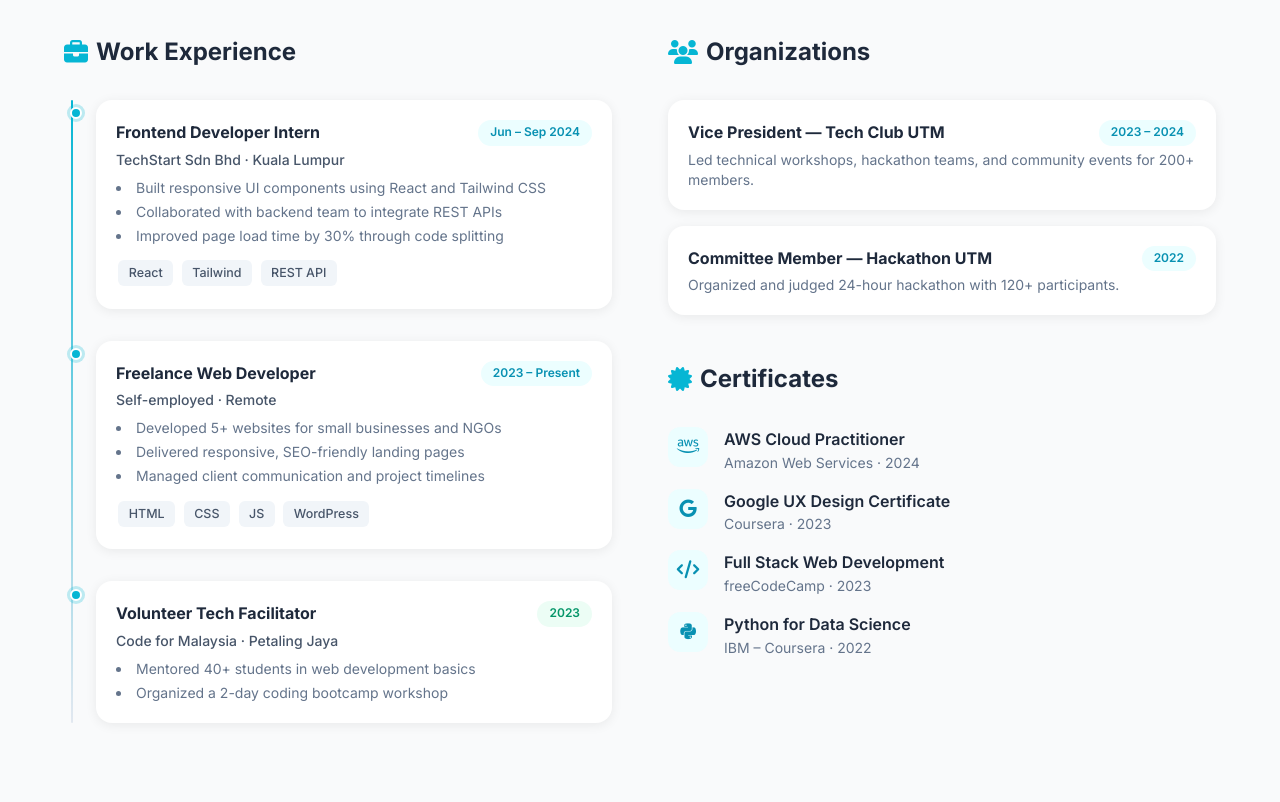
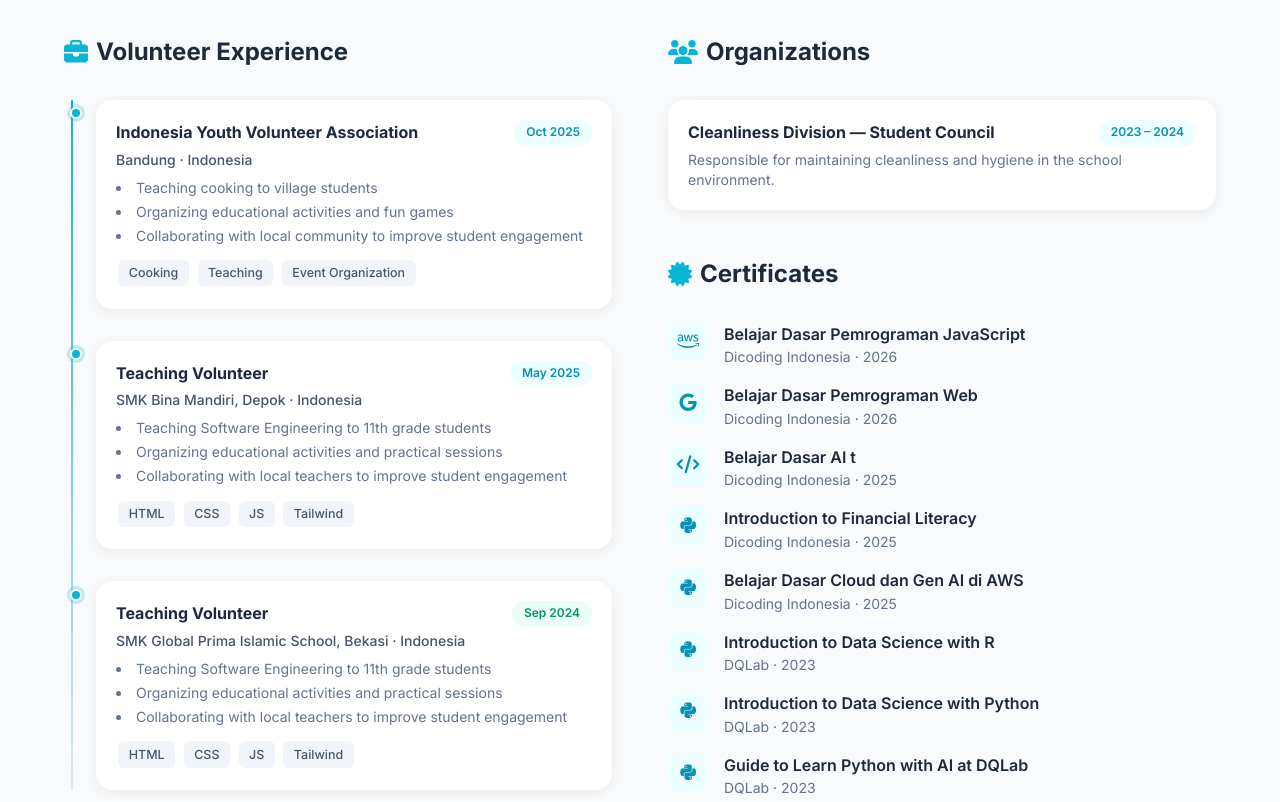
Before and after one commit to ammaribrahim-rpl/portfolio-AMMAR, a website: page pages/experience.html in a window 1280 px wide. Shown: the part 320-1122 px from the top of the page. Drawn offline with Linux system fonts and the light colour scheme.

Commit message:
feat: change contain

```diff
--- a/pages/experience.html
+++ b/pages/experience.html
@@ -60,29 +60,29 @@
     <section class="py-16 px-6 pb-20">
         <div class="max-w-6xl mx-auto grid md:grid-cols-2 gap-14">
 
-            <!-- LEFT: Work Experience + Freelance -->
+            <!-- LEFT: Volunteer Experience + Freelance -->
             <div class="animate-on-scroll">
                 <h2 class="text-2xl font-bold mb-8 flex items-center gap-2">
-                    <i class="fa-solid fa-briefcase text-cyan-500"></i> Work Experience
+                    <i class="fa-solid fa-briefcase text-cyan-500"></i> Volunteer Experience
                 </h2>
                 <div class="timeline">
 
                     <div class="timeline-item">
                         <div class="card p-5">
                             <div class="flex justify-between flex-wrap gap-2 mb-1">
-                                <span class="font-bold text-slate-800">Frontend Developer Intern</span>
-                                <span class="text-xs bg-cyan-50 text-cyan-600 font-semibold px-3 py-1 rounded-full">Jun
-                                    – Sep 2024</span>
+                                <span class="font-bold text-slate-800">Indonesia Youth Volunteer Association</span>
+                                <span class="text-xs bg-cyan-50 text-cyan-600 font-semibold px-3 py-1 rounded-full">Oct
+                                    2025</span>
                             </div>
-                            <p class="text-slate-600 text-sm font-medium mb-2">TechStart Sdn Bhd · Kuala Lumpur</p>
+                            <p class="text-slate-600 text-sm font-medium mb-2">Bandung · Indonesia</p>
                             <ul class="text-slate-500 text-sm space-y-1 list-disc list-inside">
-                                <li>Built responsive UI components using React and Tailwind CSS</li>
-                                <li>Collaborated with backend team to integrate REST APIs</li>
-                                <li>Improved page load time by 30% through code splitting</li>
+                                <li>Teaching cooking to village students</li>
+                                <li>Organizing educational activities and fun games</li>
+                                <li>Collaborating with local community to improve student engagement</li>
                             </ul>
                             <div class="flex flex-wrap gap-1 mt-3">
-                                <span class="tag">React</span><span class="tag">Tailwind</span><span class="tag">REST
-                                    API</span>
+                                <span class="tag">Cooking</span><span class="tag">Teaching</span><span class="tag">Event
+                                    Organization</span>
                             </div>
                         </div>
                     </div>
@@ -90,19 +90,19 @@
                     <div class="timeline-item">
                         <div class="card p-5">
                             <div class="flex justify-between flex-wrap gap-2 mb-1">
-                                <span class="font-bold text-slate-800">Freelance Web Developer</span>
-                                <span class="text-xs bg-cyan-50 text-cyan-600 font-semibold px-3 py-1 rounded-full">2023
-                                    – Present</span>
+                                <span class="font-bold text-slate-800">Teaching Volunteer</span>
+                                <span class="text-xs bg-cyan-50 text-cyan-600 font-semibold px-3 py-1 rounded-full">May
+                                    2025</span>
                             </div>
-                            <p class="text-slate-600 text-sm font-medium mb-2">Self-employed · Remote</p>
+                            <p class="text-slate-600 text-sm font-medium mb-2">SMK Bina Mandiri, Depok · Indonesia</p>
                             <ul class="text-slate-500 text-sm space-y-1 list-disc list-inside">
-                                <li>Developed 5+ websites for small businesses and NGOs</li>
-                                <li>Delivered responsive, SEO-friendly landing pages</li>
-                                <li>Managed client communication and project timelines</li>
+                                <li>Teaching Software Engineering to 11th grade students</li>
+                                <li>Organizing educational activities and practical sessions</li>
+                                <li>Collaborating with local teachers to improve student engagement</li>
                             </ul>
                             <div class="flex flex-wrap gap-1 mt-3">
                                 <span class="tag">HTML</span><span class="tag">CSS</span><span
-                                    class="tag">JS</span><span class="tag">WordPress</span>
+                                    class="tag">JS</span><span class="tag">Tailwind</span>
                             </div>
                         </div>
                     </div>
@@ -110,15 +110,22 @@
                     <div class="timeline-item">
                         <div class="card p-5">
                             <div class="flex justify-between flex-wrap gap-2 mb-1">
-                                <span class="font-bold text-slate-800">Volunteer Tech Facilitator</span>
+                                <span class="font-bold text-slate-800">Teaching Volunteer</span>
                                 <span
-                                    class="text-xs bg-emerald-50 text-emerald-600 font-semibold px-3 py-1 rounded-full">2023</span>
+                                    class="text-xs bg-emerald-50 text-emerald-600 font-semibold px-3 py-1 rounded-full">Sep
+                                    2024</span>
                             </div>
-                            <p class="text-slate-600 text-sm font-medium mb-2">Code for Malaysia · Petaling Jaya</p>
+                            <p class="text-slate-600 text-sm font-medium mb-2">SMK Global Prima Islamic School, Bekasi ·
+                                Indonesia</p>
                             <ul class="text-slate-500 text-sm space-y-1 list-disc list-inside">
-                                <li>Mentored 40+ students in web development basics</li>
-                                <li>Organized a 2-day coding bootcamp workshop</li>
+                                <li>Teaching Software Engineering to 11th grade students</li>
+                                <li>Organizing educational activities and practical sessions</li>
+                                <li>Collaborating with local teachers to improve student engagement</li>
                             </ul>
+                            <div class="flex flex-wrap gap-1 mt-3">
+                                <span class="tag">HTML</span><span class="tag">CSS</span><span
+                                    class="tag">JS</span><span class="tag">Tailwind</span>
+                            </div>
                         </div>
                     </div>
 
@@ -135,21 +142,12 @@
                 <div class="space-y-4 mb-12">
                     <div class="card p-5">
                         <div class="flex justify-between flex-wrap gap-2 mb-1">
-                            <span class="font-bold text-slate-800">Vice President — Tech Club UTM</span>
+                            <span class="font-bold text-slate-800">Cleanliness Division — Student Council</span>
                             <span class="text-xs bg-cyan-50 text-cyan-600 font-semibold px-3 py-1 rounded-full">2023 –
                                 2024</span>
                         </div>
-                        <p class="text-slate-500 text-sm">Led technical workshops, hackathon teams, and community events
-                            for 200+ members.</p>
-                    </div>
-                    <div class="card p-5">
-                        <div class="flex justify-between flex-wrap gap-2 mb-1">
-                            <span class="font-bold text-slate-800">Committee Member — Hackathon UTM</span>
-                            <span
-                                class="text-xs bg-cyan-50 text-cyan-600 font-semibold px-3 py-1 rounded-full">2022</span>
-                        </div>
-                        <p class="text-slate-500 text-sm">Organized and judged 24-hour hackathon with 120+ participants.
-                        </p>
+                        <p class="text-slate-500 text-sm">Responsible for maintaining cleanliness and hygiene in the
+                            school environment.</p>
                     </div>
                 </div>
 
@@ -164,8 +162,9 @@
                             <i class="fa-brands fa-aws text-cyan-600 text-lg"></i>
                         </div>
                         <div>
-                            <p class="font-semibold text-slate-800">AWS Cloud Practitioner</p>
-                            <p class="text-slate-500 text-sm">Amazon Web Services · 2024</p>
+                            <p class="font-semibold text-slate-800">Belajar Dasar Pemrograman JavaScript
+                            </p>
+                            <p class="text-slate-500 text-sm">Dicoding Indonesia · 2026</p>
                         </div>
                     </div>
 
@@ -174,8 +173,9 @@
                             <i class="fa-brands fa-google text-cyan-600 text-lg"></i>
                         </div>
                         <div>
-                            <p class="font-semibold text-slate-800">Google UX Design Certificate</p>
-                            <p class="text-slate-500 text-sm">Coursera · 2023</p>
+                            <p class="font-semibold text-slate-800">Belajar Dasar Pemrograman Web
+                            </p>
+                            <p class="text-slate-500 text-sm">Dicoding Indonesia · 2026</p>
                         </div>
                     </div>
 
@@ -184,8 +184,9 @@
                             <i class="fa-solid fa-code text-cyan-600 text-lg"></i>
                         </div>
                         <div>
-                            <p class="font-semibold text-slate-800">Full Stack Web Development</p>
-                            <p class="text-slate-500 text-sm">freeCodeCamp · 2023</p>
+                            <p class="font-semibold text-slate-800">Belajar Dasar AI
+                                t</p>
+                            <p class="text-slate-500 text-sm">Dicoding Indonesia · 2025</p>
                         </div>
                     </div>
 
@@ -194,11 +195,52 @@
                             <i class="fa-brands fa-python text-cyan-600 text-lg"></i>
                         </div>
                         <div>
-                            <p class="font-semibold text-slate-800">Python for Data Science</p>
-                            <p class="text-slate-500 text-sm">IBM – Coursera · 2022</p>
+                            <p class="font-semibold text-slate-800">Introduction to Financial Literacy
+                            </p>
+                            <p class="text-slate-500 text-sm">Dicoding Indonesia · 2025</p>
                         </div>
                     </div>
+                    <div class="flex items-start gap-4">
+                        <div class="w-10 h-10 rounded-xl bg-cyan-50 flex items-center justify-center flex-shrink-0">
+                            <i class="fa-brands fa-python text-cyan-600 text-lg"></i>
+                        </div>
+                        <div>
+                            <p class="font-semibold text-slate-800">Belajar Dasar Cloud dan Gen AI di AWS
 
+                            </p>
+                            <p class="text-slate-500 text-sm">Dicoding Indonesia · 2025</p>
+                        </div>
+                    </div>
+                    <div class="flex items-start gap-4">
+                        <div class="w-10 h-10 rounded-xl bg-cyan-50 flex items-center justify-center flex-shrink-0">
+                            <i class="fa-brands fa-python text-cyan-600 text-lg"></i>
+                        </div>
+                        <div>
+                            <p class="font-semibold text-slate-800">Introduction to Data Science with R
+                            </p>
+                            <p class="text-slate-500 text-sm">DQLab · 2023</p>
+                        </div>
+                    </div>
+                    <div class="flex items-start gap-4">
+                        <div class="w-10 h-10 rounded-xl bg-cyan-50 flex items-center justify-center flex-shrink-0">
+                            <i class="fa-brands fa-python text-cyan-600 text-lg"></i>
+                        </div>
+                        <div>
+                            <p class="font-semibold text-slate-800">Introduction to Data Science with Python
+                            </p>
+                            <p class="text-slate-500 text-sm">DQLab · 2023</p>
+                        </div>
+                    </div>
+                    <div class="flex items-start gap-4">
+                        <div class="w-10 h-10 rounded-xl bg-cyan-50 flex items-center justify-center flex-shrink-0">
+                            <i class="fa-brands fa-python text-cyan-600 text-lg"></i>
+                        </div>
+                        <div>
+                            <p class="font-semibold text-slate-800">Guide to Learn Python with AI at DQLab
+                            </p>
+                            <p class="text-slate-500 text-sm">DQLab · 2023</p>
+                        </div>
+                    </div>
                 </div>
             </div>
         </div>
```
